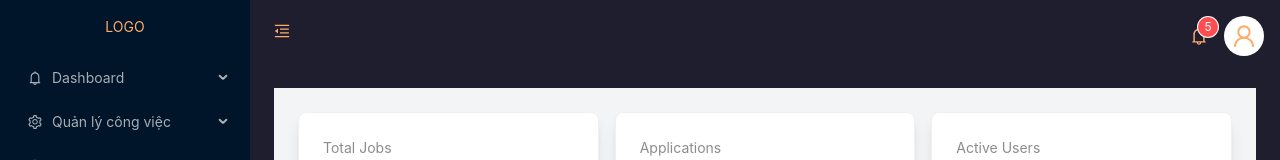
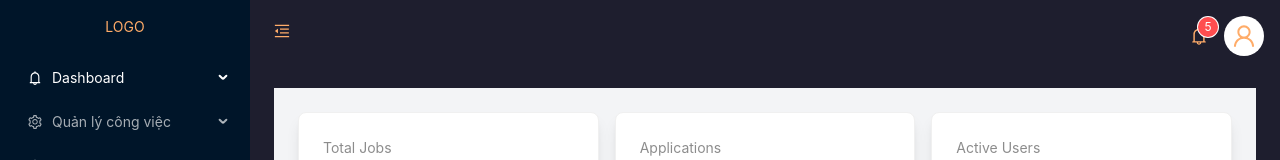
Before and after one commit to PanDaIT03/recruitment-fe, a React (Vite) app: page /admin/dashboard in a window 1280 px wide. Shown: the top 160 px of the page. Built offline with nearby package versions, Linux system fonts and the light colour scheme; no server answers.

Commit message:
fix: handle set default selected menu

```diff
--- a/src/layouts/AdminLayout/AdminLayout.tsx
+++ b/src/layouts/AdminLayout/AdminLayout.tsx
@@ -1,6 +1,6 @@
 import { BellOutlined, SettingOutlined, UserOutlined } from '@ant-design/icons';
 import { Avatar, Badge, Button, Dropdown, Layout, Menu, MenuProps } from 'antd';
-import React, { useMemo, useState } from 'react';
+import React, { useEffect, useMemo, useRef, useState } from 'react';
 import { Link, Outlet, useLocation, useNavigate } from 'react-router-dom';
 
 import icons from '~/utils/icons';
@@ -10,7 +10,7 @@ import './index.scss';
 const { Header, Sider, Content } = Layout;
 const { MenuUnfoldOutlined, MenuFoldOutlined } = icons;
 
-export const MENU_ITEMS = [
+const MENU_ITEMS = [
   {
     key: 'dashboard',
     label: 'Dashboard',
@@ -52,6 +52,8 @@ const AdminLayout: React.FC = () => {
 
   const [collapsed, setCollapsed] = useState(false);
 
+  const firstRender = useRef(true);
+
   const toggleCollapsed = () => {
     setCollapsed(!collapsed);
   };
@@ -70,6 +72,12 @@ const AdminLayout: React.FC = () => {
       ],
     } as MenuProps;
   }, []);
+
+  useEffect(() => {
+    if (!firstRender) return;
+
+    navigate(location?.pathname, { state: { key: location?.pathname } });
+  }, [firstRender]);
 
   return (
     <Layout className="min-h-screen">
```
